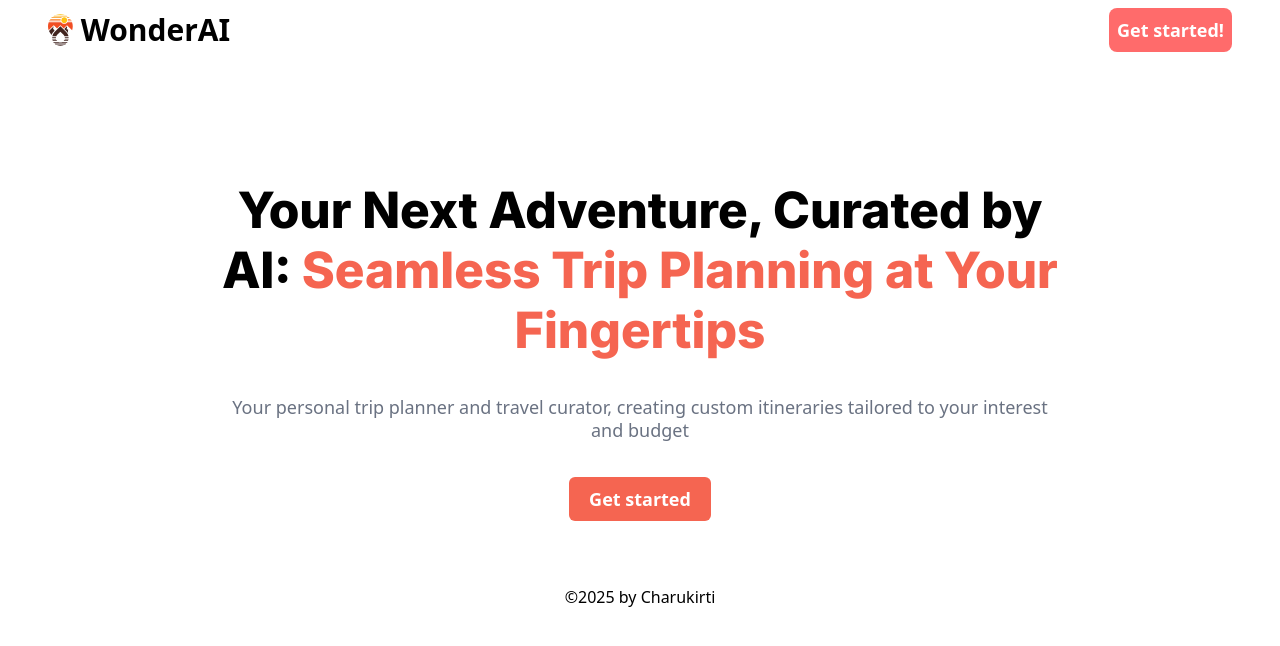
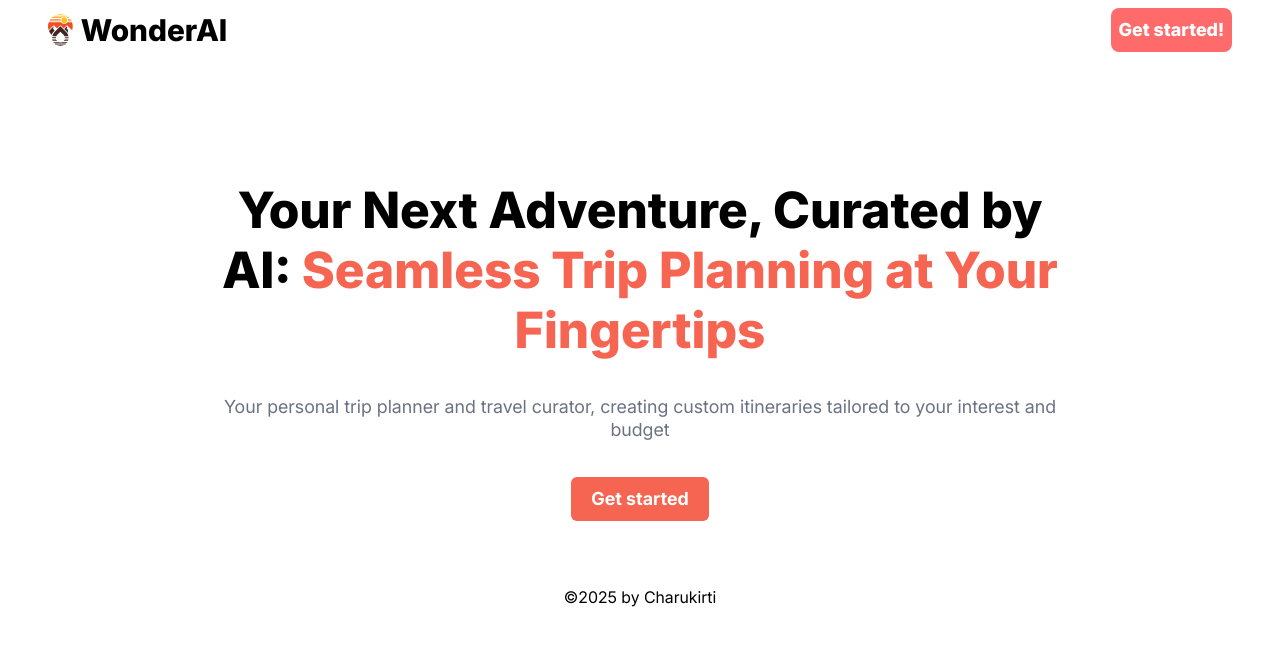
Before and after one commit to charukirti/wonderAI, a React (Vite) app: page / in a window 1280 px wide. Shown: the top 646 px of the page. Built offline with nearby package versions, Linux system fonts and the light colour scheme.

Commit message:
style: make inter as default font

```diff
--- a/src/index.css
+++ b/src/index.css
@@ -27,7 +27,7 @@
   }
 
 @theme {
-  --font-inter: Inter, "sans-serif";
+  --font-sans: Inter, "sans-serif";
 }
 
 @import "tailwindcss";
```
